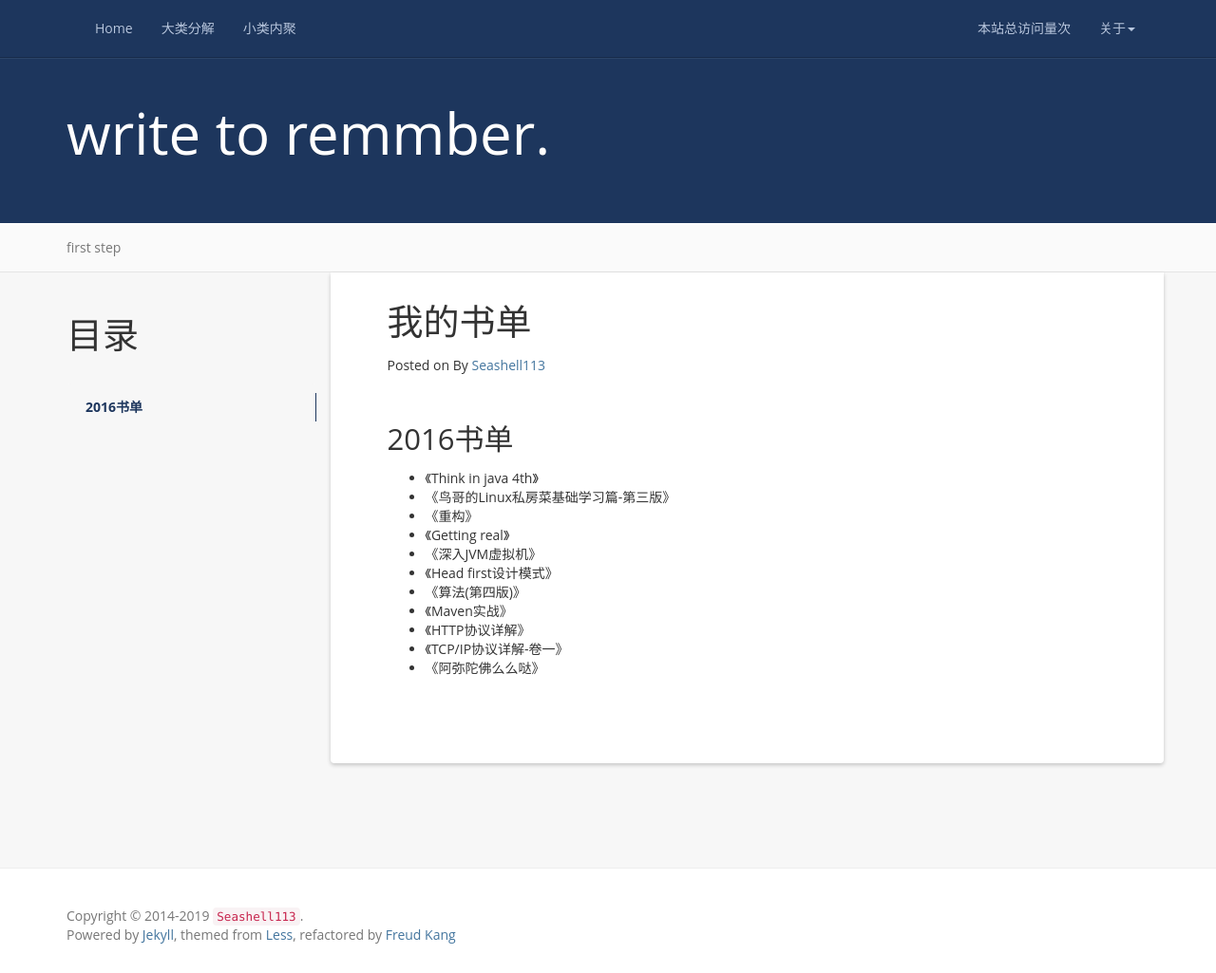
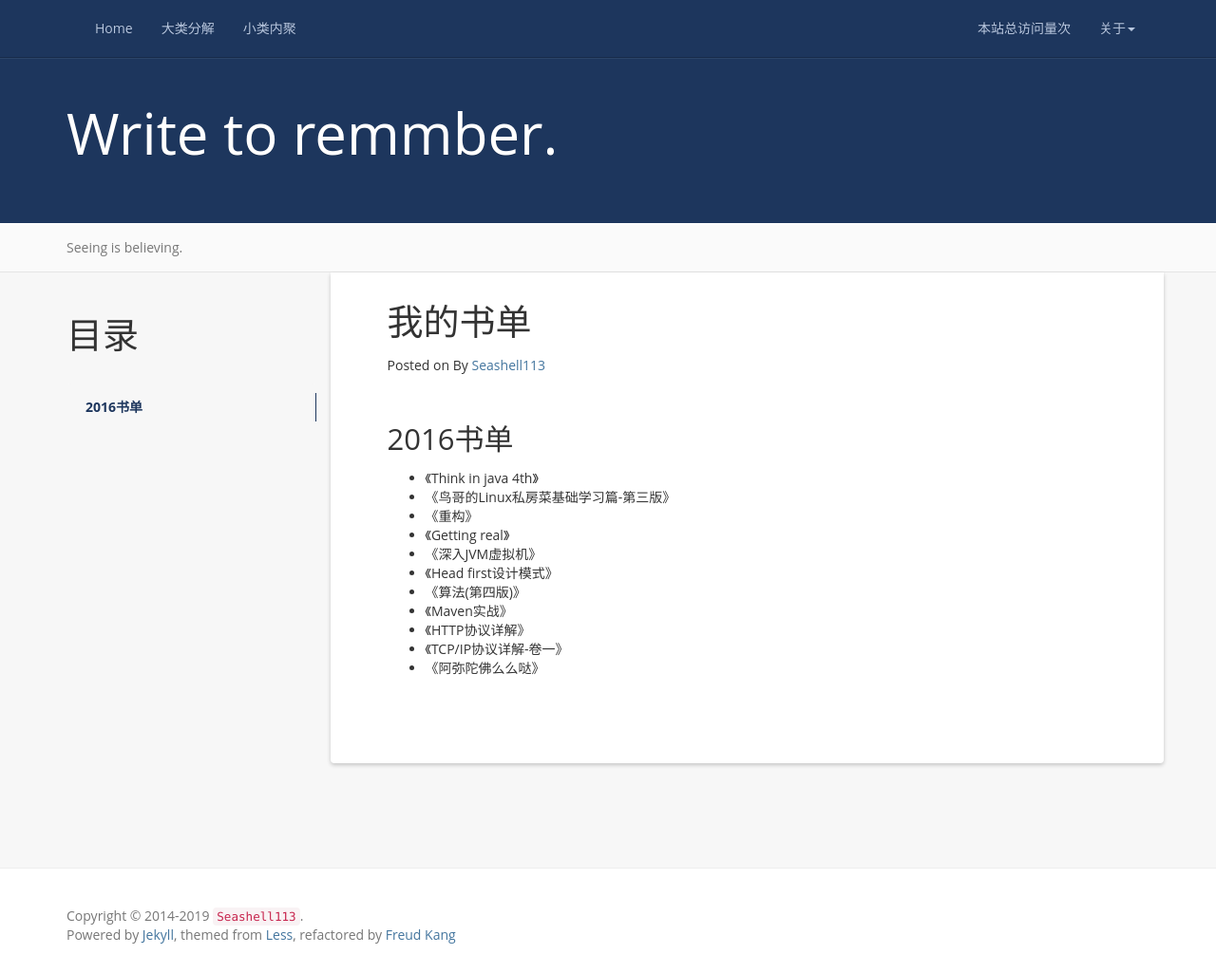
Before and after one commit to Seashell113/Seashell113.github.io, a Jekyll site: the page built from books.md, in a window 1280 px wide and 1025 px high. Shown: the whole window at 95% size. Built offline with Jekyll 4.4.1, drawn with Linux system fonts in a browser that asks for light colours; nearby versions of some CDN libraries; a script that is not in the unit is left out; comment, search, counter and statistics services are not loaded.

Commit message:
change head

```diff
--- a/_config.yml
+++ b/_config.yml
@@ -6,8 +6,8 @@ github: https://github.com/Seashell113
 baseurl: "/"
 description: Do more , and speak less.
 meta_description:
-motto: write to remmber.
-banner: first step
+motto: Write to remmber.
+banner: Seeing is believing.
 
 #permalink: /:categories/:year/:month/:day/:title/
 permalink: /:year/:month/:day/:title/
--- a/_includes/head.html
+++ b/_includes/head.html
@@ -4,8 +4,8 @@
 	<meta name="viewport" content="width=device-width, initial-scale=1.0">
 	<title>{{ page.title | append: ' - ' |append: site.name }}</title>
 
-	<link rel="shortcut icon" href="{{ '/styles/images/favicon.jpg' | prepend: site.baseurl }}">
-	<link rel="icon" href="{{ '/styles/images/favicon.jpg' | prepend: site.baseurl }}">
+	<link rel="shortcut icon" href="{{ '/styles/images/favicon.png' | prepend: site.baseurl }}">
+	<link rel="icon" href="{{ '/styles/images/favicon.png' | prepend: site.baseurl }}">
 
 	<link rel="stylesheet" href="{{ '/styles/css/index.css' | prepend: site.baseurl }}">
 	<link rel="stylesheet" href="{{ '/styles/css/fontawesome/css/font-awesome.min.css' | prepend: site.baseurl }}">
```
Also changed, not shown: styles/images/favicon.jpg (deleted), styles/images/favicon.png (added), styles/images/freud.jpg (deleted), styles/images/headimg.JPG (added), styles/images/jiezishu.jpg (deleted), styles/images/js-float-calculate/float.png (added), styles/images/logo.jpg (deleted).
